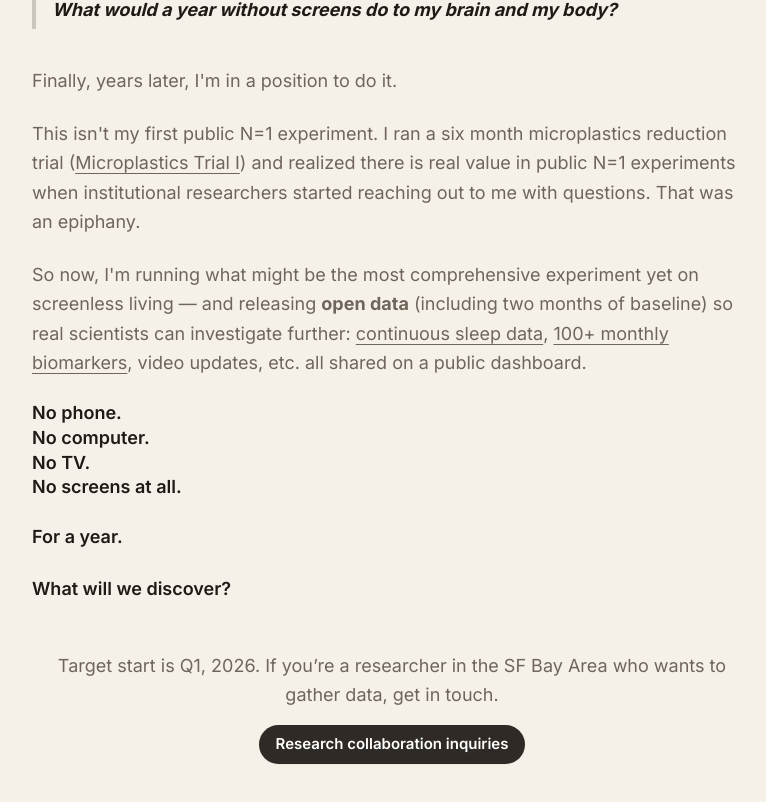
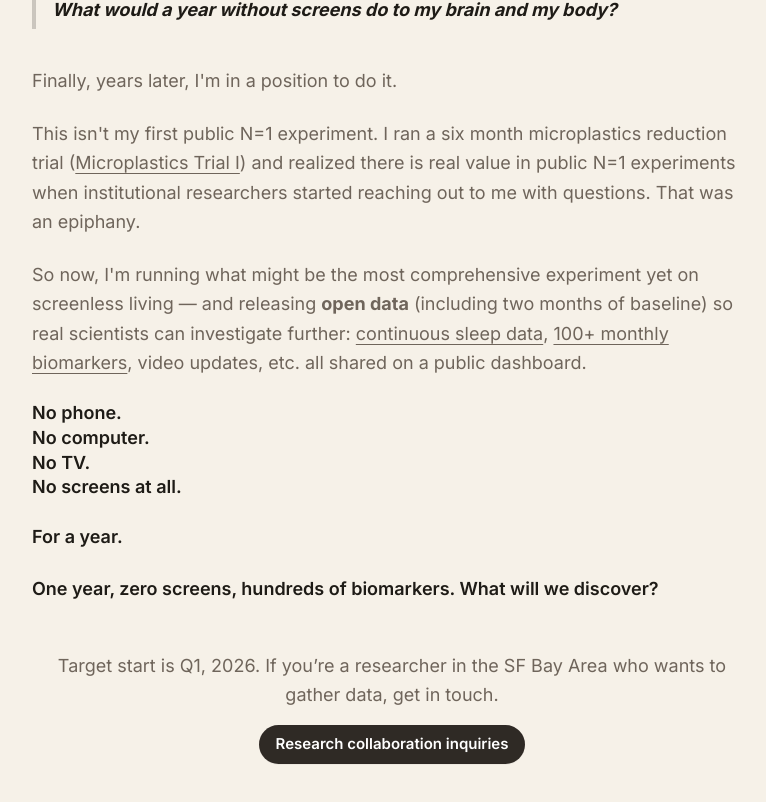
Before and after one commit to dvdaines/year-unplugged-dashboard, a Next.js app: page /about in a window 1280 px wide. Shown: the part 1026-1828 px from the top of the page, without its empty margins (248-1014 px from the left). Built offline with nearby package versions, Linux system fonts and the light colour scheme.

Commit message:
Update page.tsx

```diff
--- a/app/about/page.tsx
+++ b/app/about/page.tsx
@@ -137,7 +137,7 @@ export default function AboutPage() {
           </p>
 
           <p className="text-ink font-semibold">
-            What will we discover?
+            One year, zero screens, hundreds of biomarkers. What will we discover?
           </p>
 
         </div>
```
